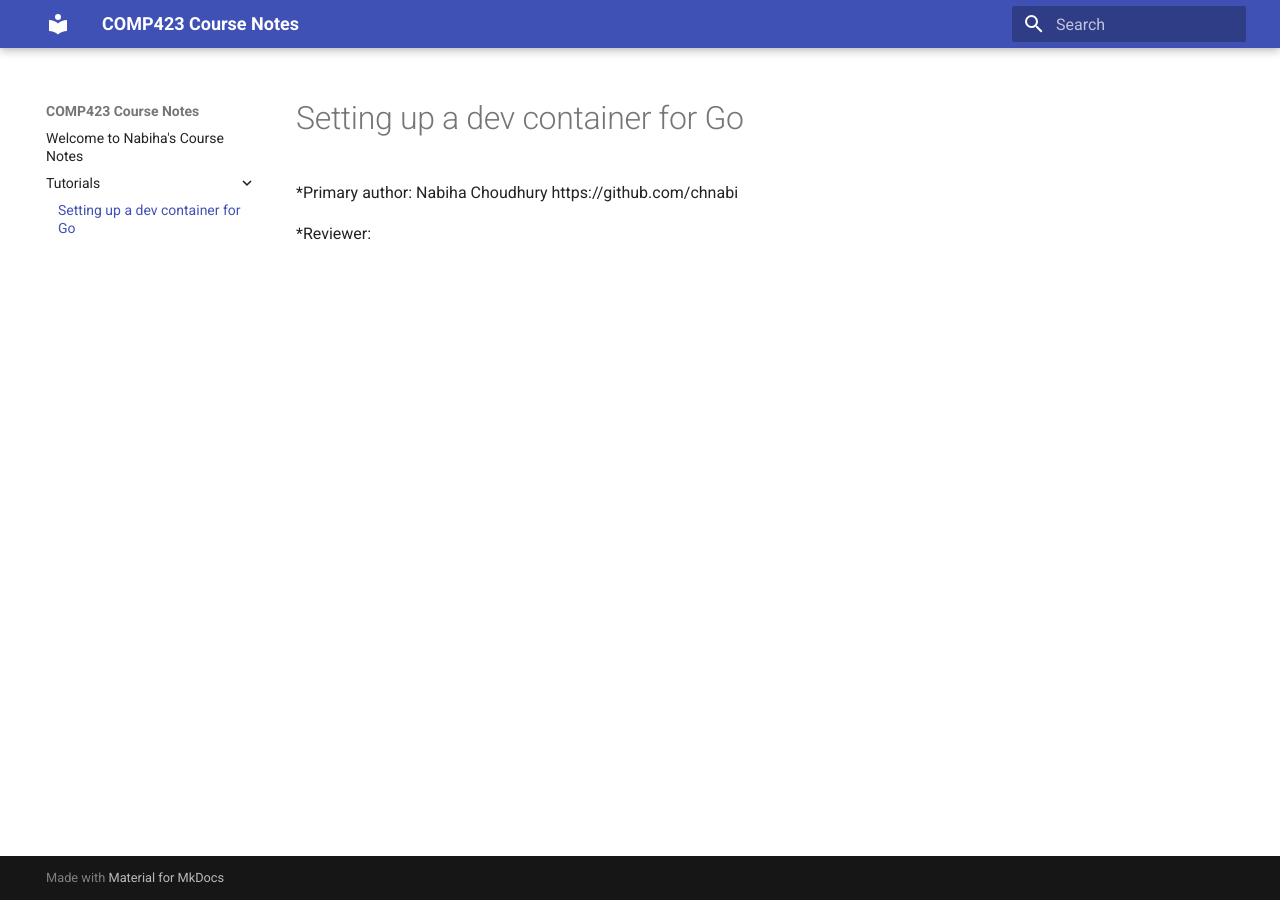
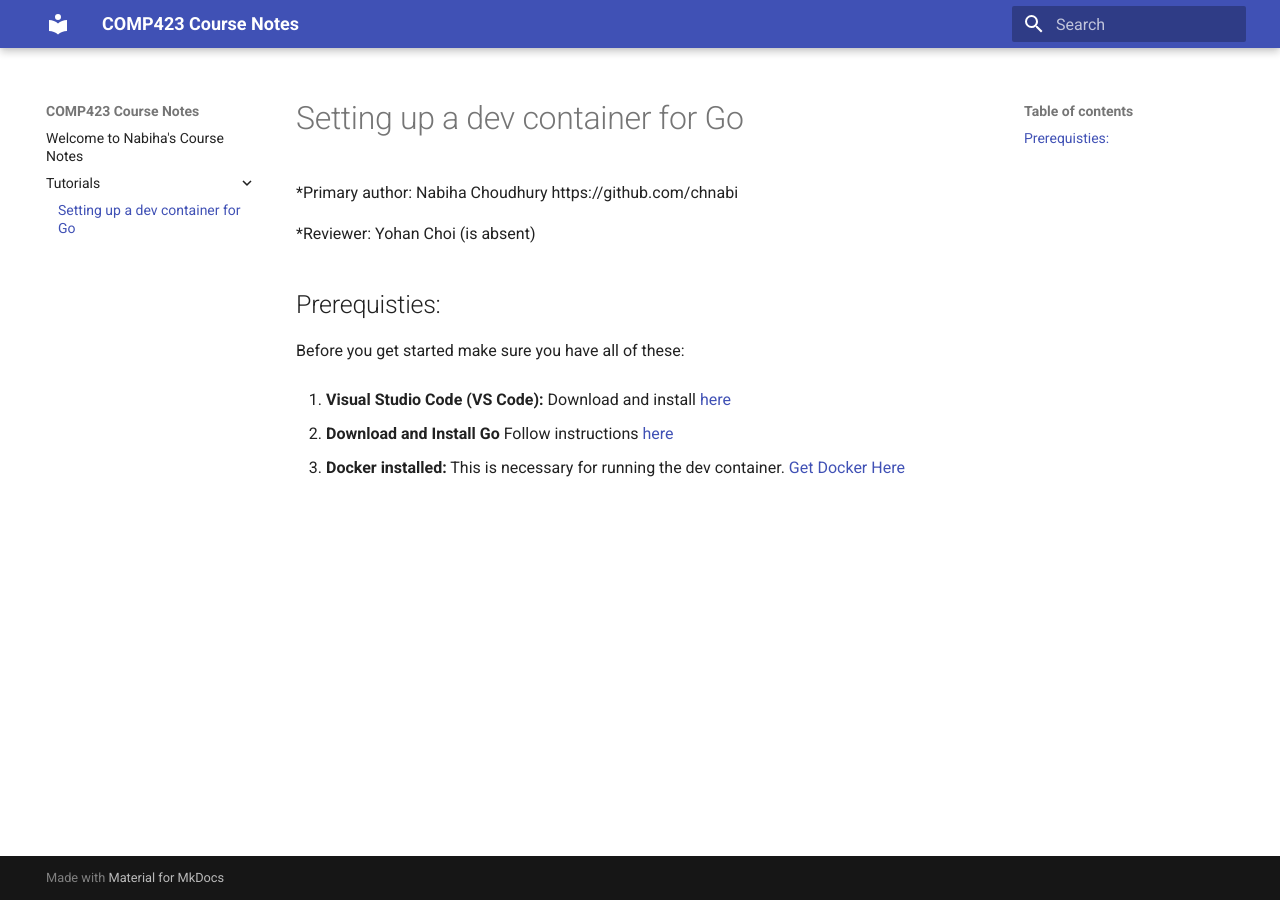
Before and after one commit to chnabi/comp423-course-notes, an MkDocs documentation site: the page built from docs/tutorials/go-setup.md, in a window 1280 px wide. Built offline with MkDocs 1.6.1 and Material for MkDocs 9.7.7, drawn with Linux system fonts in a browser that asks for light colours.

Commit message:
Added to the tutorial

```diff
--- a/docs/tutorials/go-setup.md
+++ b/docs/tutorials/go-setup.md
@@ -1,5 +1,13 @@
 # Setting up a dev container for Go
-
 *Primary author: Nabiha Choudhury https://github.com/chnabi
 
-*Reviewer:
+*Reviewer: Yohan Choi (is absent)
+
+## Prerequisties:
+Before you get started make sure you have all of these:
+
+1. **Visual Studio Code (VS Code):** Download and install [here](https://code.visualstudio.com/)
+
+2. **Download and Install Go** Follow instructions [here](https://go.dev/doc/install)
+
+3. **Docker installed:** This is necessary for running the dev container. [Get Docker Here](https://www.docker.com/products/docker-desktop/)
```
